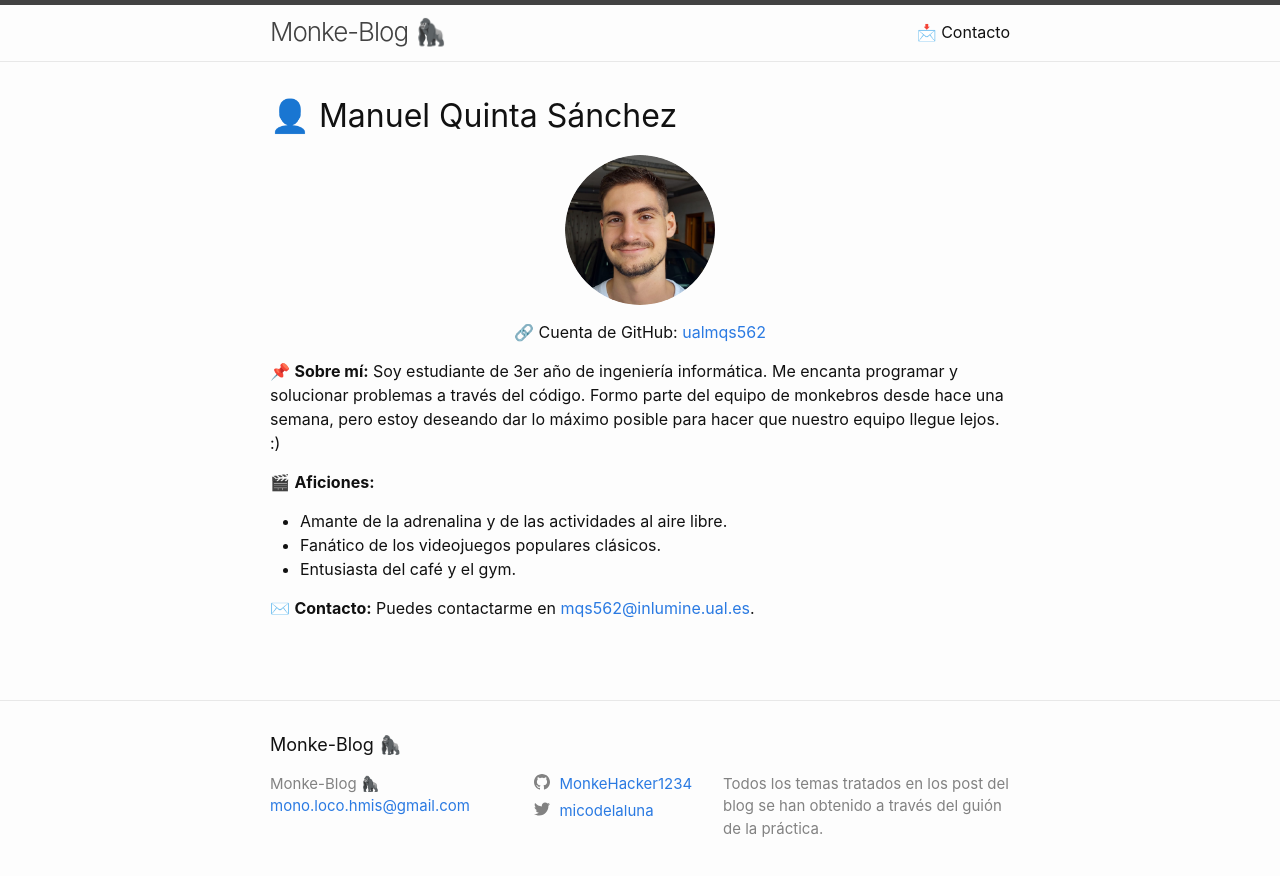
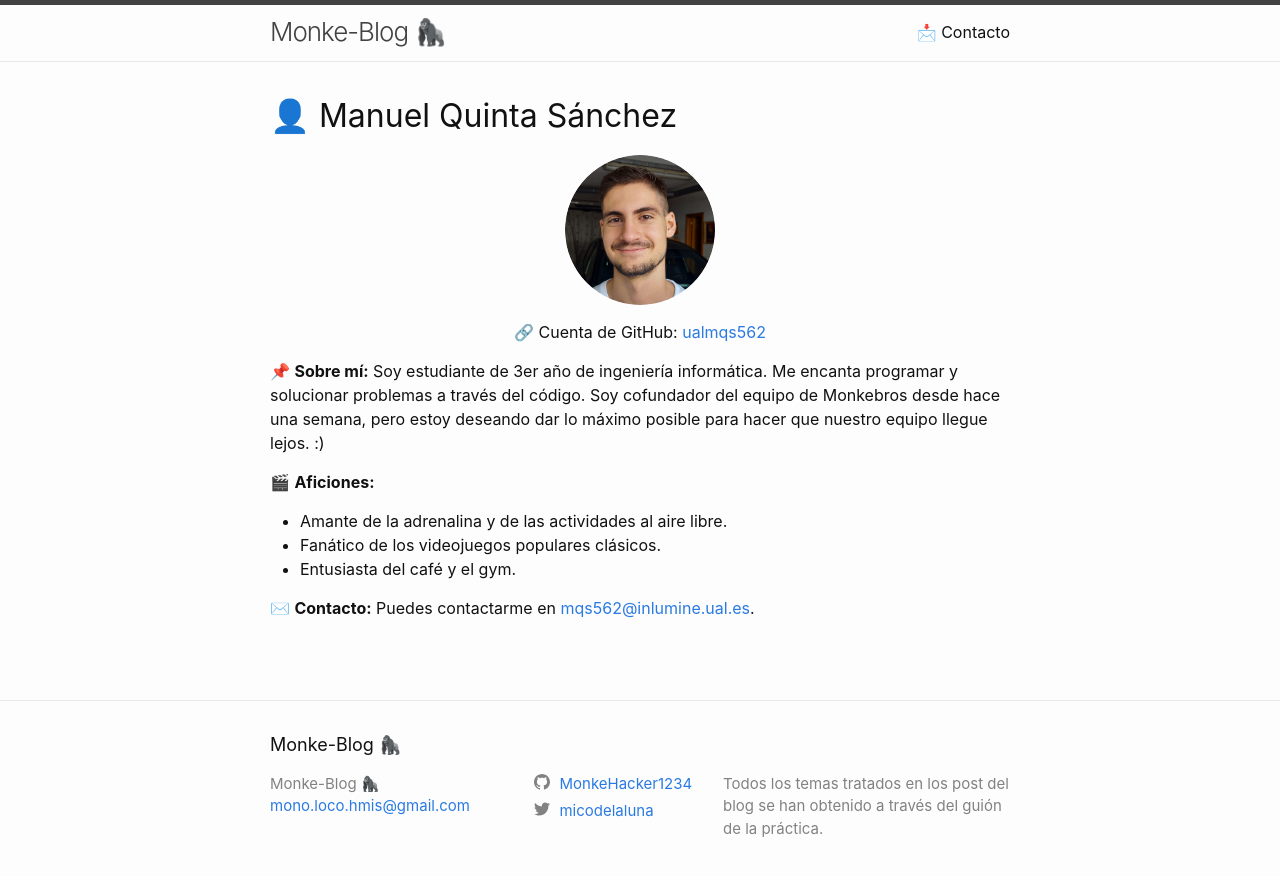
Before and after one commit to ualhmis2025-monkebros/Gorila-Blog, a Jekyll site: the page built from miembros/manuel.md, in a window 1280 px wide. Shown: the top 876 px of the page. Built offline with Jekyll 4.4.1, drawn with Linux system fonts in a browser that asks for light colours.

Commit message:
Arreglando las paginas def 2

```diff
--- a/miembros/manuel.md
+++ b/miembros/manuel.md
@@ -11,7 +11,7 @@ permalink: /miembros/manuel/
 <p style="text-align: center;">🔗 Cuenta de GitHub: <a href="https://github.com/ualmqs562">ualmqs562</a></p>
 
 📌 **Sobre mí:**
-Soy estudiante de 3er año de ingeniería informática. Me encanta programar y solucionar problemas a través del código. Formo parte del equipo de monkebros desde hace una semana, pero estoy deseando dar lo máximo posible para hacer que nuestro equipo llegue lejos. :)
+Soy estudiante de 3er año de ingeniería informática. Me encanta programar y solucionar problemas a través del código. Soy cofundador del equipo de Monkebros desde hace una semana, pero estoy deseando dar lo máximo posible para hacer que nuestro equipo llegue lejos. :)
 
 🎬 **Aficiones:**
 - Amante de la adrenalina y de las actividades al aire libre.
```
